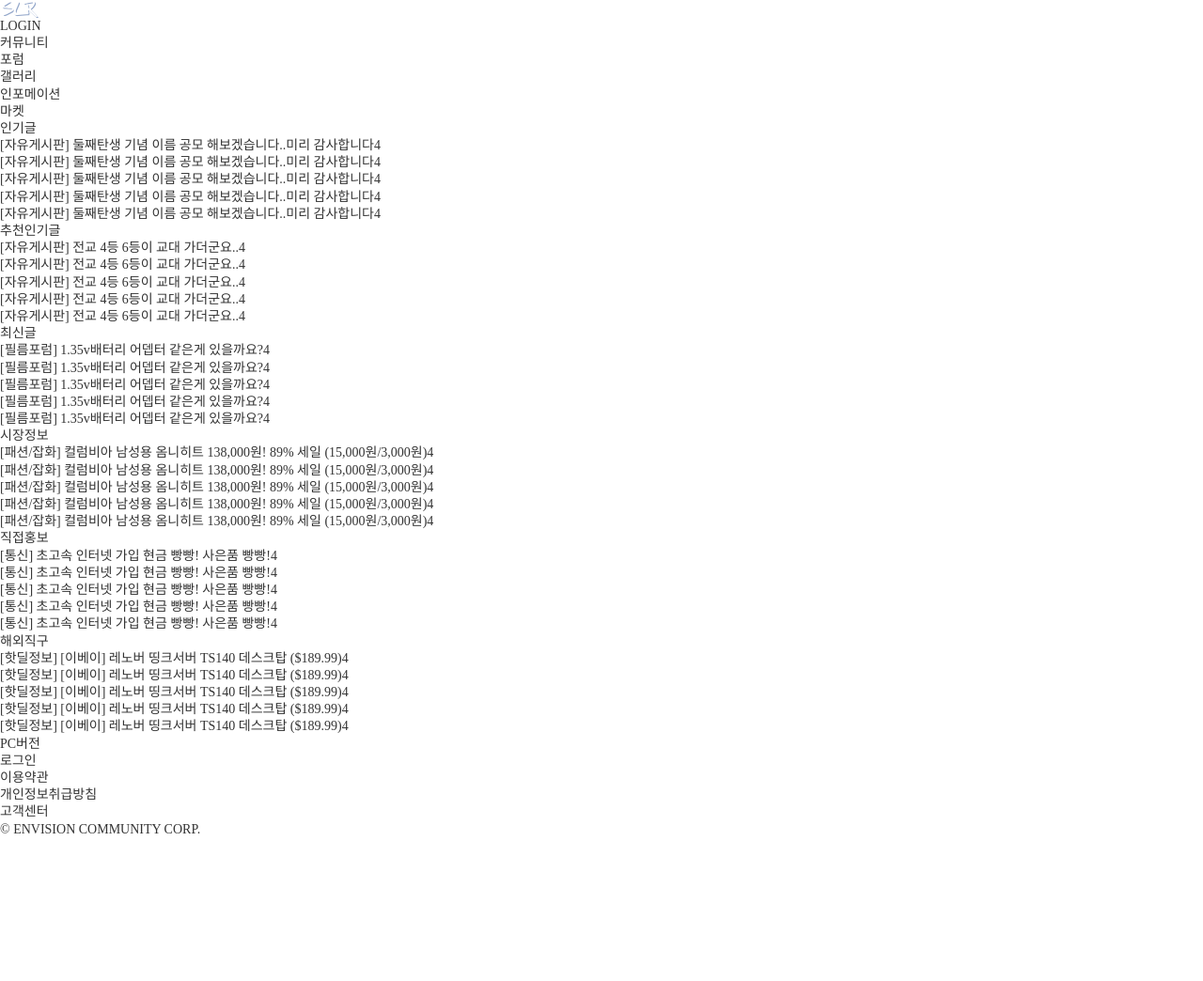
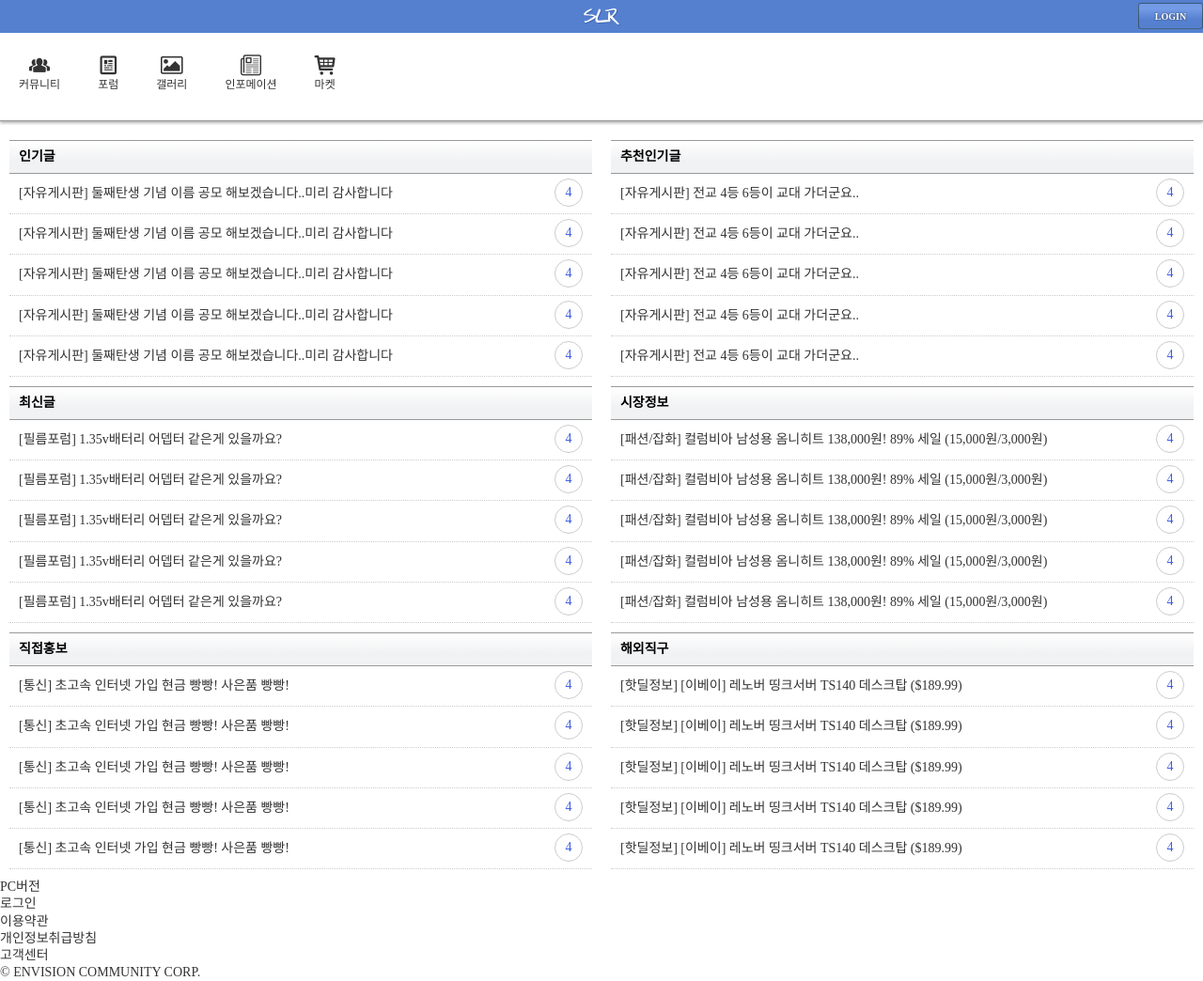
Before and after one commit to ryu-in-ha/sc, a plain HTML site: page src/index.html in a window 1280 px wide. Shown: the whole page at 94% size. Before the commit the page ends 892 px from the top, so only its background shows below. Drawn offline with nearby package versions, Linux system fonts and the light colour scheme; files that its build step writes are made by us from their sources; files whose address does not match are found by name.

Commit message:
common css 및 main css

```diff
--- a/src/index.html
+++ b/src/index.html
@@ -20,29 +20,29 @@
 			<p class="login"><a href="#">LOGIN</a></p>
 			<nav id="gnb">
 				<h2 class="blind">주메뉴</h2>
-				<ul>
+				<ul class="clearFix">
 					<li><a href="#">
-							<figure>
+							<figure class="ico_font_1">
 								<figcaption>커뮤니티</figcaption>
 							</figure>
 						</a></li>
 					<li><a href="#">
-							<figure>
+							<figure class="ico_font_2">
 								<figcaption>포럼</figcaption>
 							</figure>
 						</a></li>
 					<li><a href="#">
-							<figure>
+							<figure class="ico_font_3">
 								<figcaption>갤러리</figcaption>
 							</figure>
 						</a></li>
 					<li><a href="#">
-							<figure>
+							<figure class="ico_font_4">
 								<figcaption>인포메이션</figcaption>
 							</figure>
 						</a></li>
 					<li><a href="#">
-							<figure>
+							<figure class="ico_font_5">
 								<figcaption>마켓</figcaption>
 							</figure>
 						</a></li>
@@ -52,8 +52,8 @@
 
   	<div id="container" class="grid">
 			<div class="row">
-				<div class="col_pc_6">
-					<div class="col">
+				<div class="col_pc_6 col_mobile_12">
+					<div class="col main_list">
 						<h3><a href="#">인기글</a></h3>
 						<ul>
 							<li><a href="#">[자유게시판] 둘째탄생 기념 이름 공모 해보겠습니다..미리 감사합니다</a><span>4</span></li>
@@ -64,8 +64,8 @@
 						</ul>
 					</div>
 				</div>
-				<div class="col_pc_6">
-					<div class="col">
+				<div class="col_pc_6 col_mobile_12">
+					<div class="col main_list">
 						<h3><a href="#">추천인기글</a></h3>
 						<ul>
 							<li><a href="#">[자유게시판] 전교 4등 6등이 교대 가더군요..</a><span>4</span></li>
@@ -78,8 +78,8 @@
 				</div>
 			</div>
 			<div class="row">
-				<div class="col_pc_6">
-					<div class="col">
+				<div class="col_pc_6 col_mobile_12">
+					<div class="col main_list">
 						<h3><a href="#">최신글</a></h3>
 						<ul>
 							<li><a href="#">[필름포럼] 1.35v배터리 어뎁터 같은게 있을까요?</a><span>4</span></li>
@@ -90,8 +90,8 @@
 						</ul>
 					</div>
 				</div>
-				<div class="col_pc_6">
-					<div class="col">
+				<div class="col_pc_6 col_mobile_12">
+					<div class="col main_list">
 						<h3><a href="#">시장정보</a></h3>
 						<ul>
 							<li><a href="#">[패션/잡화] 컬럼비아 남성용 옴니히트 138,000원! 89% 세일 (15,000원/3,000원)</a><span>4</span></li>
@@ -104,8 +104,8 @@
 				</div>
 			</div>
 			<div class="row">
-				<div class="col_pc_6">
-					<div class="col">
+				<div class="col_pc_6 col_mobile_12">
+					<div class="col main_list">
 						<h3><a href="#">직접홍보</a></h3>
 						<ul>
 							<li><a href="#">[통신] 초고속 인터넷 가입 현금 빵빵! 사은품 빵빵!</a><span>4</span></li>
@@ -116,8 +116,8 @@
 						</ul>
 					</div>
 				</div>
-				<div class="col_pc_6">
-					<div class="col">
+				<div class="col_pc_6 col_mobile_12">
+					<div class="col main_list">
 						<h3><a href="#">해외직구</a></h3>
 						<ul>
 							<li><a href="#">[핫딜정보] [이베이] 레노버 띵크서버 TS140 데스크탑 ($189.99)</a><span>4</span></li>
--- a/src/sass/common.scss
+++ b/src/sass/common.scss
@@ -21,6 +21,7 @@ li{list-style:none;}
 img,video{vertical-align:middle;max-width:100%;border:none;}
 fieldset{border:none;}
 a{text-decoration:none;color:#333;}
+a:hover,a:focus{color:#415ce1;}
 html{font-size:14px;}
 body,input[type=text],input[type=tel],input[type=url],input[type=search],input[type=password],select,textarea{
 	font:1em/1.3 'Malgun Gothic','맑은 고딕',gulim, '굴림', 'Dotum','돋움','sans-serif';
@@ -29,3 +30,118 @@ body,input[type=text],input[type=tel],input[type=url],input[type=search],input[t
 h1,h2,h3,h4,h5,h6,strong,em,address{font-size:100%;font-weight:normal;font-style:normal;}
 .blind{position:absolute;left:-9999px;}
 caption{text-indent:-9999px;font-size:1px;height:0;overflow:hidden;visibility:hidden;}
+
+.clearFix:after{
+	content:"";
+	display:block;
+	clear:both;
+}
+.clearFix{*zoom:1;}
+
+//모바일 page는 w 100%
+#header{
+	position:relative;
+	border-bottom:1px solid #999;
+	box-shadow:0 2px 3px rgba(0,0,0,0.3);
+	padding-bottom:20px;
+	//아래쪽 글이랑 간격
+	margin-bottom:20px;
+	h1 {
+		background-color:#5580CF;
+		text-align:center;
+		padding:8px 0;
+		margin-bottom:20px;
+	}
+	.login{
+		position:absolute;
+		right:0;
+		top:3px;
+		font-size:10px;
+	 a {
+      display:block;
+      border-radius:3px;
+      text-align:center;
+      width:69px;
+      height:28px;
+      line-height:28px;
+      color:#fff;
+			font-weight:bold;
+      text-shadow:0 0 2px rgba(0,0,0,0.7);
+      border:1px solid rgba(29,45,27,0.5);
+			/* Permalink - use to edit and share this gradient: http://colorzilla.com/gradient-editor/#739be6+21,5580cf+66 */
+			background: rgb(115,155,230); /* Old browsers */
+			background: -moz-linear-gradient(top,  rgba(115,155,230,1) 21%, rgba(85,128,207,1) 66%); /* FF3.6-15 */
+			background: -webkit-linear-gradient(top,  rgba(115,155,230,1) 21%,rgba(85,128,207,1) 66%); /* Chrome10-25,Safari5.1-6 */
+			background: linear-gradient(to bottom,  rgba(115,155,230,1) 21%,rgba(85,128,207,1) 66%); /* W3C, IE10+, FF16+, Chrome26+, Opera12+, Safari7+ */
+			filter: progid:DXImageTransform.Microsoft.gradient( startColorstr='#739be6', endColorstr='#5580cf',GradientType=0 ); /* IE6-9 */
+	   }
+	}
+	#gnb {
+		li{
+			float:left;
+			//높이가 다르면 float된 요소가 아래로 밀리더라도 아래로 10px 떨어지게끔
+			height:53px;
+			padding:0 20px;
+		}
+		figure {
+			font-size:12px;
+			text-align:center;
+			&:before {font-size:22px;}
+		}
+		.ico_font_1:before {
+			content:'\e818';
+		}
+		.ico_font_2:before {
+			content:'\e817';
+		}
+		.ico_font_3:before {
+			content:'\e819';
+		}
+		.ico_font_4:before {
+			content:'\e816';
+		}
+		.ico_font_5:before {
+			content:'\e81a';
+		}
+	}
+}
+
+.grid {
+	.row{
+		*zoom:1;
+		&:after{
+		content:'';display:block;clear:both;
+		}
+	}
+	*[class*="col_pc_"] {float:left;}
+	.col_pc_1{width:8.33333%;}
+	.col_pc_2{width:8.33333%*2;}
+	.col_pc_3{width:8.33333%*3;}
+	.col_pc_4{width:8.33333%*4;}
+	.col_pc_5{width:8.33333%*5;}
+	.col_pc_6{width:8.33333%*6;}
+	.col_pc_7{width:8.33333%*7;}
+	.col_pc_8{width:8.33333%*8;}
+	.col_pc_9{width:8.33333%*9;}
+	.col_pc_10{width:8.33333%*10;}
+	.col_pc_11{width:8.33333%*11;}
+	.col_pc_12{width:100%;}
+
+	.col{padding:0 10px;}
+}
+
+@media (max-width:480px) {
+	.col_mobile_1{width:8.33333%;}
+	.col_mobile_2{width:8.33333%*2;}
+	.col_mobile_3{width:8.33333%*3;}
+	.col_mobile_4{width:8.33333%*4;}
+	.col_mobile_5{width:8.33333%*5;}
+	.col_mobile_6{width:8.33333%*6;}
+	.col_mobile_7{width:8.33333%*7;}
+	.col_mobile_8{width:8.33333%*8;}
+	.col_mobile_9{width:8.33333%*9;}
+	.col_mobile_10{width:8.33333%*10;}
+	.col_mobile_11{width:8.33333%*11;}
+	.col_mobile_12{width:100%;}
+
+}
--- /dev/null
+++ b/src/sass/main.scss
@@ -0,0 +1,39 @@
+@charset "utf-8";
+
+.main_list {
+	margin-bottom:10px;
+	h3 {
+		border-top:1px solid #999;
+		border-bottom:1px solid #999;
+		padding:8px 10px;
+		a {color:#000;font-weight:bold;}
+		/* Permalink - use to edit and share this gradient: http://colorzilla.com/gradient-editor/#ffffff+0,f1f2f4+63 */
+		background: rgb(255,255,255); /* Old browsers */
+		background: -moz-linear-gradient(top,  rgba(255,255,255,1) 0%, rgba(241,242,244,1) 63%); /* FF3.6-15 */
+		background: -webkit-linear-gradient(top,  rgba(255,255,255,1) 0%,rgba(241,242,244,1) 63%); /* Chrome10-25,Safari5.1-6 */
+		background: linear-gradient(to bottom,  rgba(255,255,255,1) 0%,rgba(241,242,244,1) 63%); /* W3C, IE10+, FF16+, Chrome26+, Opera12+, Safari7+ */
+		filter: progid:DXImageTransform.Microsoft.gradient( startColorstr='#ffffff', endColorstr='#f1f2f4',GradientType=0 ); /* IE6-9 */
+
+	}
+	li{
+		position:relative;
+		padding:12px 45px 12px 10px;
+		border-bottom:1px dotted #ccc;
+		span {
+			display:inline-block;
+			width:30px;
+			height:30px;
+			border:1px solid #ccc;
+			text-align:center;
+			line-height:28px;
+			border-radius:50%;
+			color:#415ce1;
+			position:absolute;
+			right:10px;
+			top:5px;
+		}
+		white-space:nowrap;
+		overflow:hidden;
+		text-overflow:ellipsis;
+	}
+}
```
Also changed, not shown: dist/index.html (+18 -18 lines), dist/css/common.css, dist/css/main.css (added).
